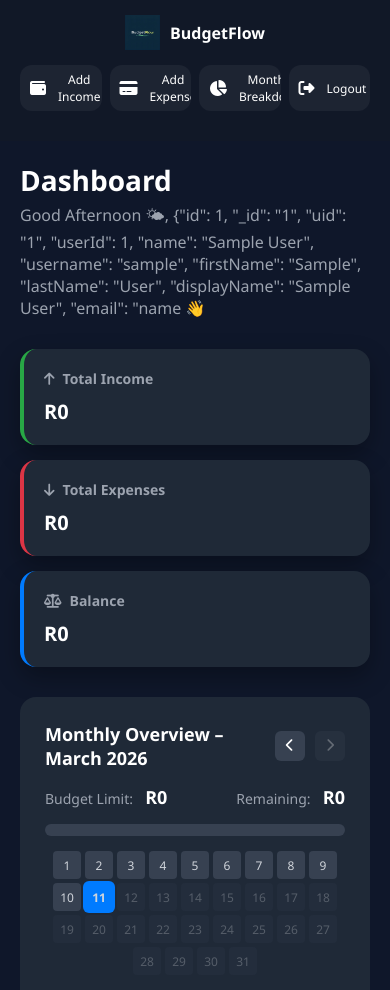
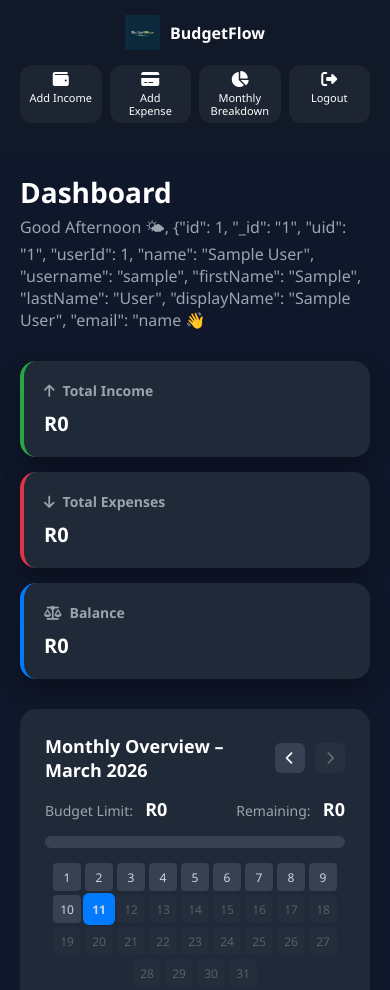
Before and after one commit to 16LouisM/BudgetFlow, a website: page finance-tracker-frontend/pages/dashboard.html in a window 390 px wide. Shown: the top 990 px of the page. Drawn offline with nearby package versions, Linux system fonts and the light colour scheme; sample sign-in values are in the browser's storage.

Commit message:
mobile view button alignment

```diff
--- a/finance-tracker-frontend/css/dashboard.css
+++ b/finance-tracker-frontend/css/dashboard.css
@@ -334,7 +334,6 @@ body {
   font-weight: bold;
 }
 
-
 .mini-calendar span.current-day {
   background: #007bff;
   font-weight: bold;
@@ -627,6 +626,15 @@ body {
     margin-bottom: 0;
     padding: 8px 12px;
     font-size: 14px;
+    /* Allow text to wrap */
+    white-space: normal;
+    word-break: break-word;
+    line-height: 1.2;
+    /* Stack icon and text vertically */
+    display: flex;
+    flex-direction: column;
+    align-items: center;
+    gap: 4px;
   }
 
   .sidebar-footer {
@@ -650,9 +658,9 @@ body {
 /* Extra small screens */
 @media (max-width: 480px) {
   .sidebar ul li {
-    padding: 6px 10px;
-    font-size: 12px;
-    min-width: 80px;
+    padding: 6px 8px;
+    font-size: 11px;
+    min-width: 70px;
   }
   .sidebar-logo {
     width: 35px;
```
